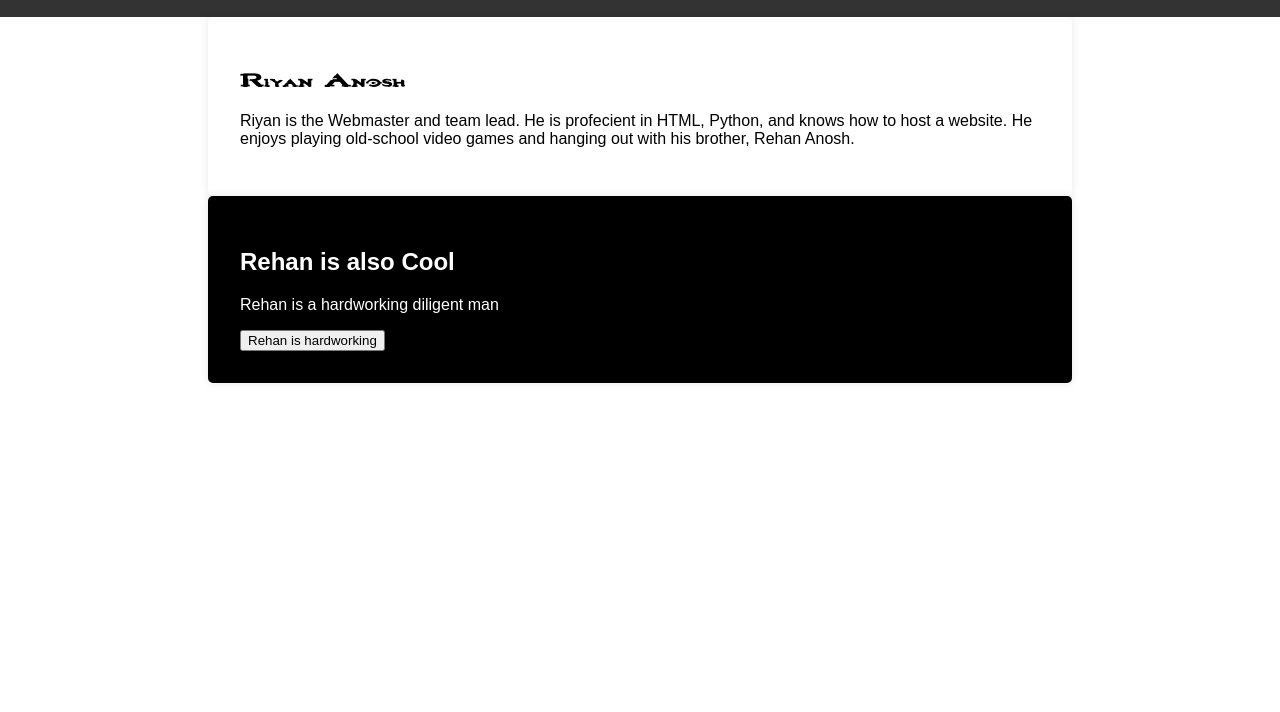
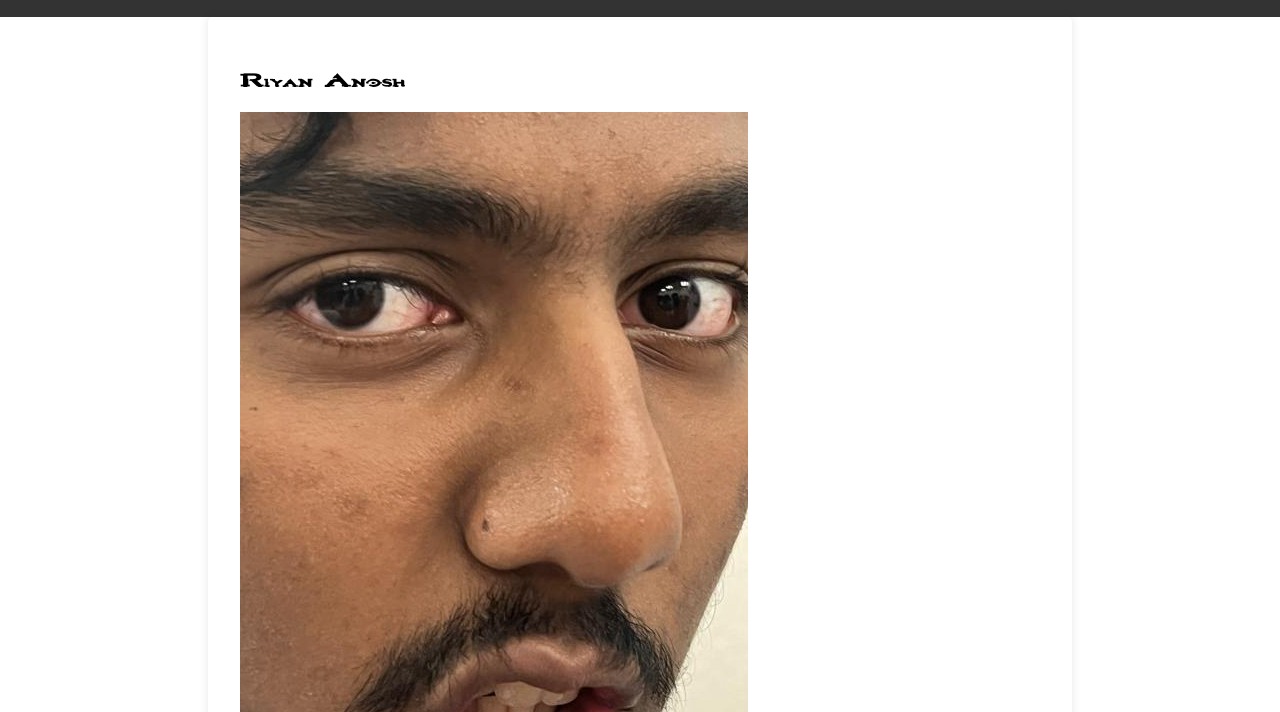
Before and after one commit to anoshmisiosdev/hegetsus, a plain HTML site: page members.html in a window 1280 px wide. Shown: the part 88-800 px from the top of the page. Drawn offline with Linux system fonts and the light colour scheme.

Commit message:
Added more member page

```diff
--- a/members.html
+++ b/members.html
@@ -68,12 +68,6 @@
 
         <div class="container">
             <h2 style="font-family: Halo; font-size: 70;">Riyan Anosh</h2>
+            <img src="riyan.png"> </img>
             <p>Riyan is the Webmaster and team lead. He is profecient in HTML, Python, and knows how to host a website. He enjoys playing old-school video games and hanging out with his brother, Rehan Anosh.</p>
         </div>
-        <div class="container2">
-            <h2 style="color: white">Rehan is also Cool</h2>
-            <p style="color: white">Rehan is a hardworking diligent man </p>
-            <button class="favorite styled" type="button">Rehan is hardworking</button>
-        </div>
-        </div>
-    </html>
```
Also changed, not shown: index.html (+6 -7 lines), Screen Shot 2023-09-13 at 9.17.21 AM.png (added), Screen Shot 2023-09-13 at 9.17.59 AM.png (added), Screen Shot 2023-09-13 at 9.19.50 AM.png (added), Screen Shot 2023-09-13 at 9.20.09 AM.png (added), riyan.png (added), 1 other file.
